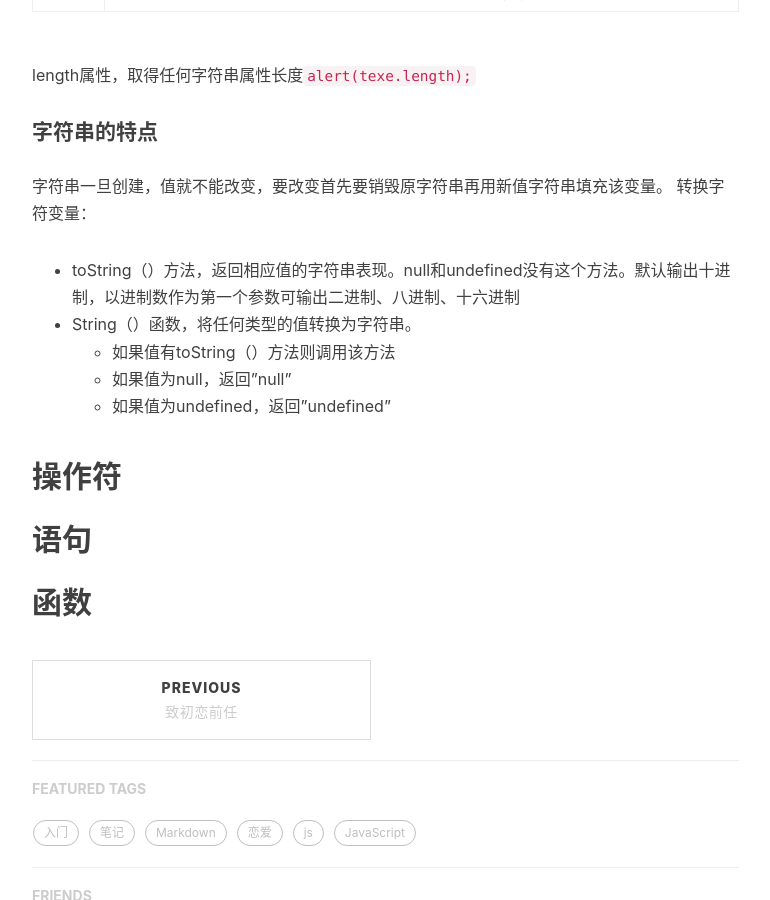
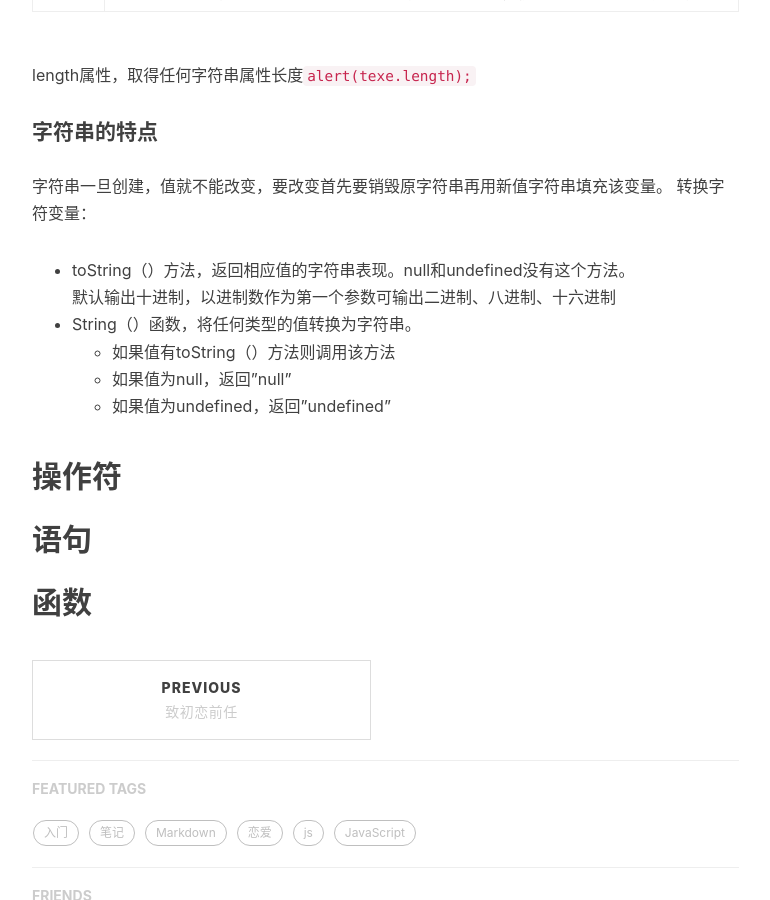
Before and after one commit to wangguorong1996/wangguorong1996.github.io, a Jekyll site: the page built from _posts/2018-5-8-JavaScript1.markdown, in a window 1280 px wide and 900 px high, scrolled down 5449 px. Shown: the whole window, without its empty margins (233-1003 px from the left). Built offline with Jekyll 4.4.1, drawn with Linux system fonts in a browser that asks for light colours; nearby versions of some CDN libraries; comment, search, counter and statistics services are not loaded.

```diff
--- a/_posts/2018-5-8-JavaScript1.markdown
+++ b/_posts/2018-5-8-JavaScript1.markdown
@@ -203,7 +203,7 @@ length属性，取得任何字符串属性长度`alert(texe.length);`
 #### 字符串的特点
 字符串一旦创建，值就不能改变，要改变首先要销毁原字符串再用新值字符串填充该变量。
 转换字符变量：
-- toString（）方法，返回相应值的字符串表现。null和undefined没有这个方法。默认输出十进制，以进制数作为第一个参数可输出二进制、八进制、十六进制
+- toString（）方法，返回相应值的字符串表现。null和undefined没有这个方法。<br>默认输出十进制，以进制数作为第一个参数可输出二进制、八进制、十六进制
 - String（）函数，将任何类型的值转换为字符串。
     - 如果值有toString（）方法则调用该方法
     - 如果值为null，返回"null"
```
